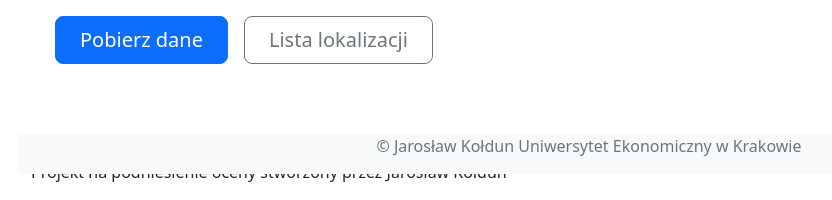
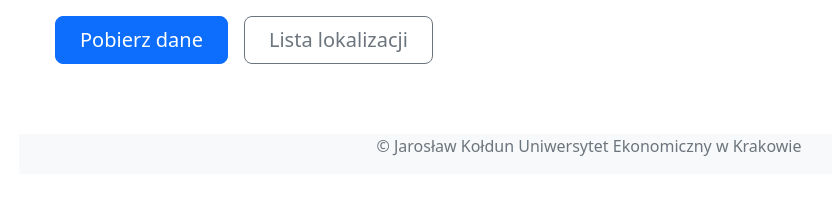
Before and after one commit to jarkol01/Weather-Scraper, a Flask app: page /author in a window 1280 px wide. Shown: the part 626-826 px from the top of the page, without its empty margins (51-883 px from the left). After the commit the page ends 782 px from the top, so only its background shows below. Run offline with Flask 2, Linux system fonts and the light colour scheme.

Commit message:
Update author.html.jinja

```diff
--- a/app/templates/author.html.jinja
+++ b/app/templates/author.html.jinja
@@ -15,5 +15,4 @@
         </div>
         </div>
     </div>
-    <p>Projekt na podniesienie oceny stworzony przez Jarosław Kołdun</p>
 {% endblock content %}
```
